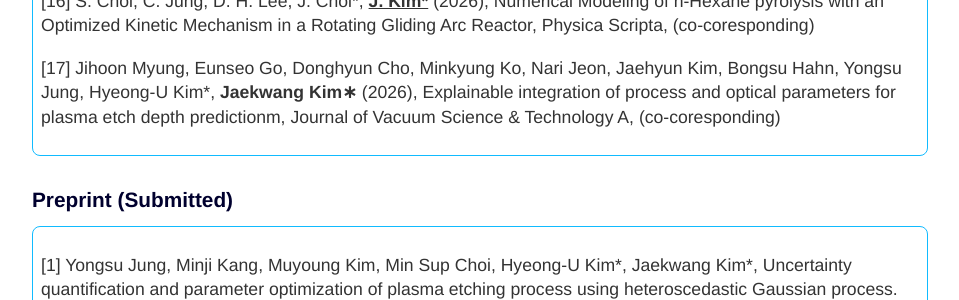
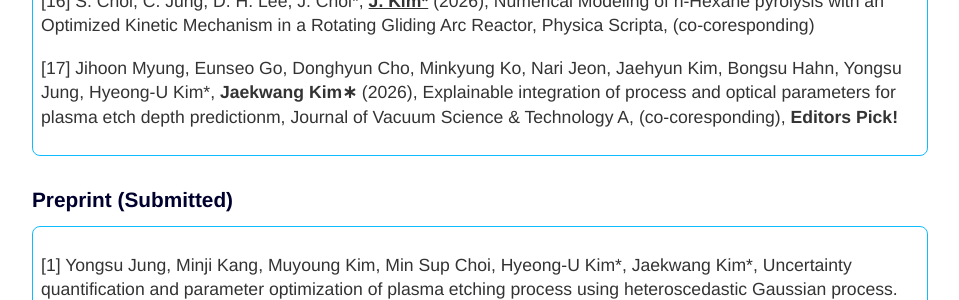
Before and after one commit to jaekwangjk/jaekwangjk.github.io, a Jekyll site: the page built from publication.html, in a window 1280 px wide. Shown: the part 1410-1710 px from the top of the page, without its empty margins (160-1119 px from the left). Built offline with Jekyll 4.4.1, drawn with Linux system fonts in a browser that asks for light colours.

Commit message:
Add 'Editors Pick!' to publication entry

```diff
--- a/publication.html
+++ b/publication.html
@@ -112,7 +112,7 @@ title: Jaekwang Kim
 
 	<p>
 	[17] Jihoon Myung, Eunseo Go, Donghyun Cho, Minkyung  Ko, Nari Jeon, Jaehyun Kim, Bongsu Hahn, Yongsu Jung, Hyeong-U Kim*, <strong>Jaekwang Kim∗</strong> (2026),
-		Explainable integration of process and optical parameters for plasma etch depth predictionm, Journal of Vacuum Science & Technology A, (co-coresponding)
+		Explainable integration of process and optical parameters for plasma etch depth predictionm, Journal of Vacuum Science & Technology A, (co-coresponding), <strong>Editors Pick! </strong>
 	</p>
 
 	</div>
```
